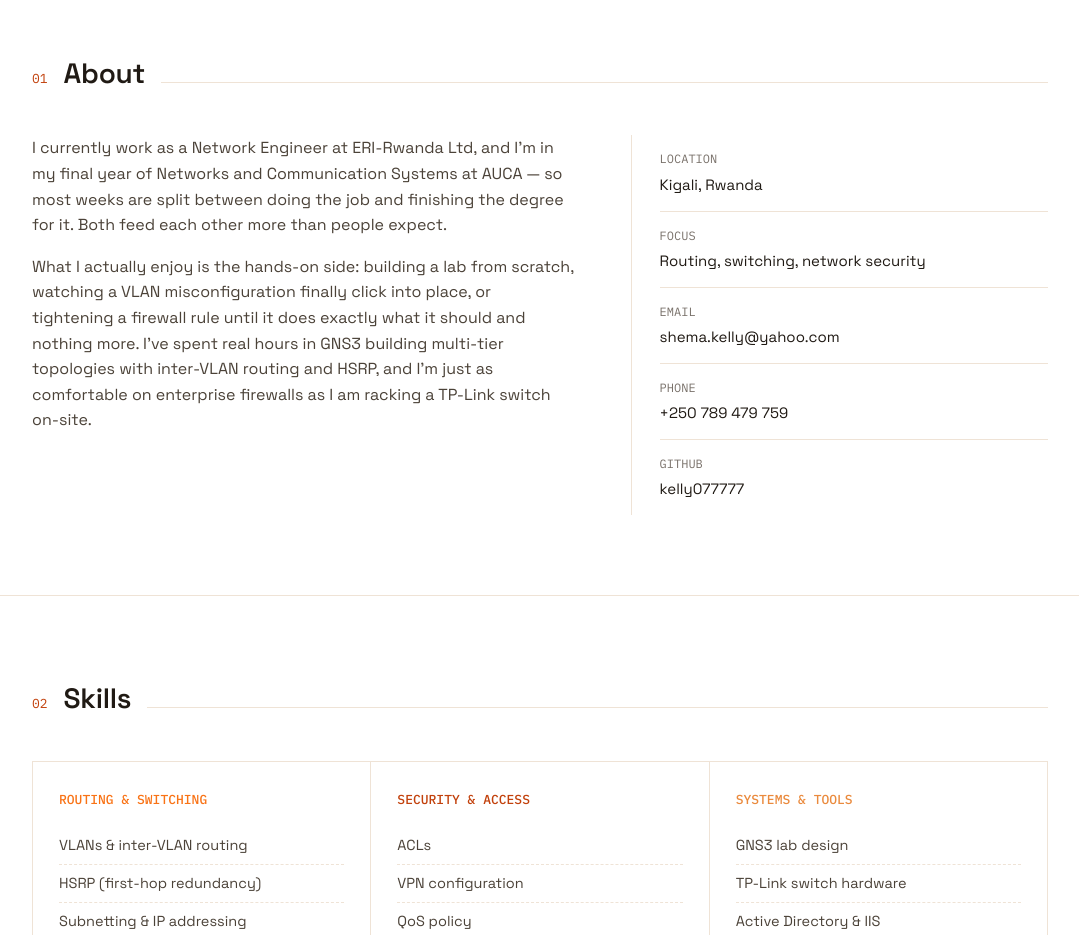
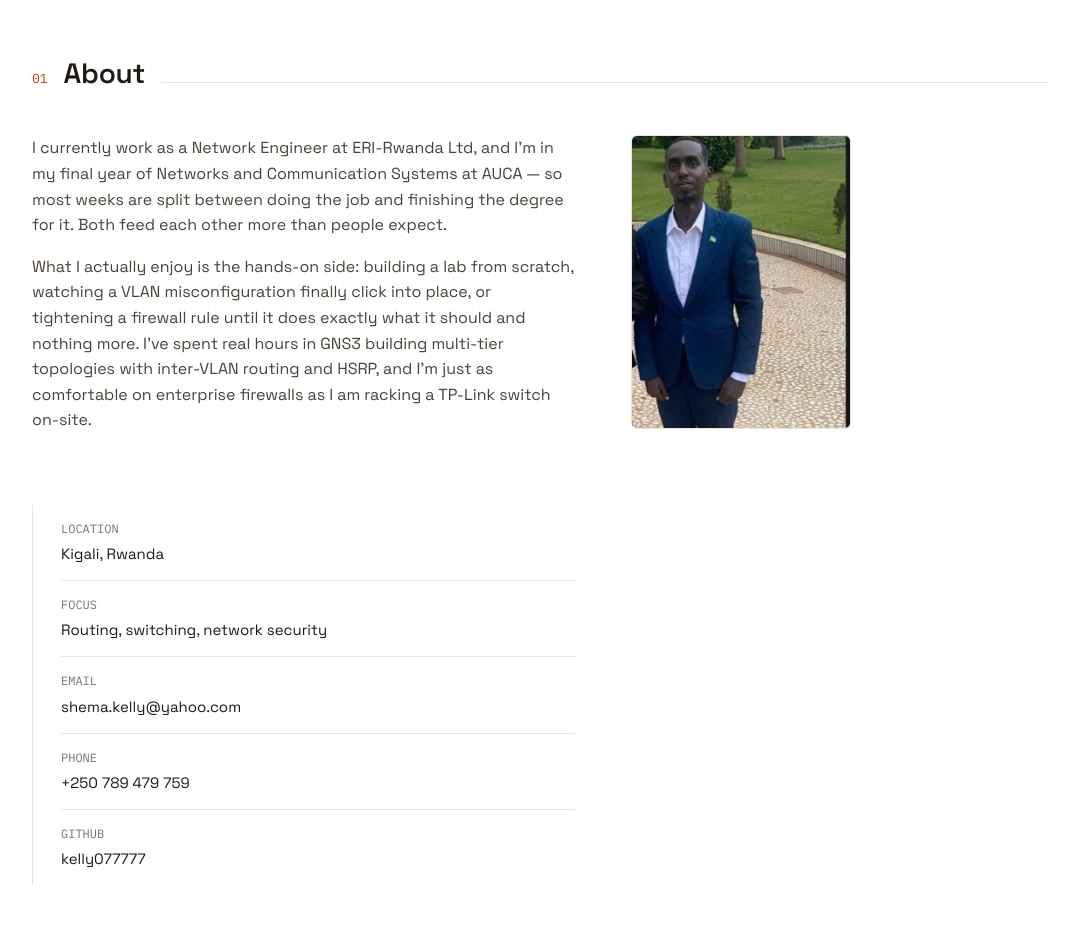
Before and after one commit to kelly077777/portfolio, a plain HTML site: page index.html in a window 1280 px wide. Shown: the part 820-1755 px from the top of the page, without its empty margins (100-1179 px from the left). Drawn offline with Linux system fonts and the light colour scheme.

Commit message:
Add profile photo

```diff
--- a/index.html
+++ b/index.html
@@ -78,7 +78,11 @@
         <p>I currently work as a Network Engineer at ERI-Rwanda Ltd, and I'm in my final year of Networks and Communication Systems at AUCA — so most weeks are split between doing the job and finishing the degree for it. Both feed each other more than people expect.</p>
         <p>What I actually enjoy is the hands-on side: building a lab from scratch, watching a VLAN misconfiguration finally click into place, or tightening a firewall rule until it does exactly what it should and nothing more. I've spent real hours in GNS3 building multi-tier topologies with inter-VLAN routing and HSRP, and I'm just as comfortable on enterprise firewalls as I am racking a TP-Link switch on-site.</p>
       </div>
+            <div class="photo-wrap">
+        <img src="headshot.jpg" alt="Kelly Shema" class="profile-photo">
+      </div>
       <div class="facts">
+
         <div class="fact">
           <div class="fact-label">LOCATION</div>
           <div class="fact-value">Kigali, Rwanda</div>
--- a/style.css
+++ b/style.css
@@ -170,7 +170,9 @@
   .fact:last-child { border-bottom: none; }
   .fact-label { font-family: var(--mono); font-size: 12px; color: var(--muted); margin-bottom: 4px; }
   .fact-value { font-size: 15px; color: var(--ink); }
-
+  .photo-wrap { display: flex; align-items: flex-start; }
+  .profile-photo { width: 100%; max-width: 220px; aspect-ratio: 3/4; object-fit: cover; border-radius: 6px; border: 1px solid var(--line); }
+  @media (max-width: 760px) { .about-grid { grid-template-columns: 1fr !important; } }
   /* ---------- SKILLS ---------- */
   .skill-groups {
     display: grid;
```
Also changed, not shown: headshot.jpg (added).
